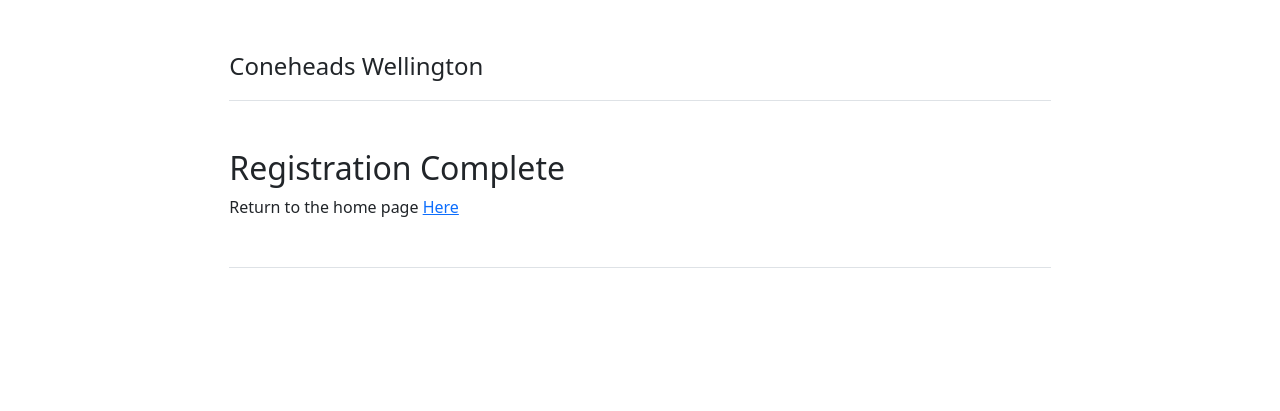
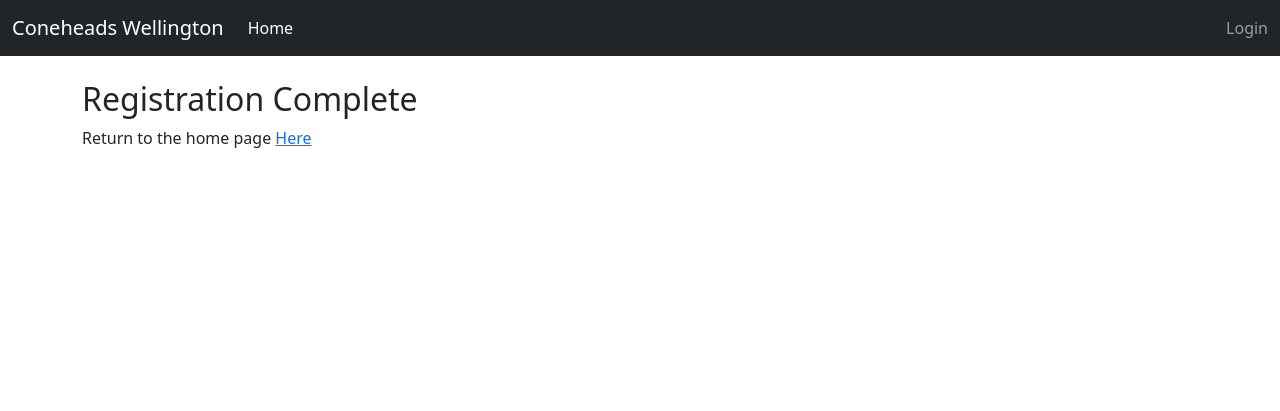
Before and after one commit to xlevus/gymkhana-timer, a Django app: template src/python/gk/rider/templates/django_registration/registration_complete.html in a window 1280 px wide. Shown: the top 411 px of the page. Run offline with Django 3.2, Linux system fonts and the light colour scheme; the template is opened without the code that fills it, so the values that code supplies are empty; some libraries are stand-ins or nearby versions.

Commit message:
Style improvements

```diff
--- a/src/python/gk/leaderboard/models.py
+++ b/src/python/gk/leaderboard/models.py
@@ -26,7 +26,9 @@ class Course(models.Model):
             if rank == 1
         ]
         return (
-            Time.objects.filter(pk__in=ranks).order_by("time_ms").select_related("user")
+            Time.objects.filter(pk__in=ranks)
+            .order_by("time_ms")
+            .select_related("rider")
         )
 
 
@@ -66,4 +68,4 @@ class Time(models.Model):
         millis = self.time_ms % 1000
         seconds = (self.time_ms // 1000) % 60
         minutes = self.time_ms // (1000 * 60)
-        return f"{minutes:02}:{seconds:.0f}.{millis:03}"
+        return f"{minutes:02}:{seconds:02}.{millis:03}"
--- a/src/python/gk/leaderboard/templates/base.html
+++ b/src/python/gk/leaderboard/templates/base.html
@@ -34,27 +34,47 @@
 
 <body>
 
-  <div class="col-lg-8 mx-auto p-3 py-md-5">
-    <header class="d-flex align-items-center pb-3 mb-5 border-bottom">
-      <a href="/" class="d-flex align-items-center text-dark text-decoration-none">
-        <span class="fs-4">Coneheads Wellington</span>
-      </a>
-    </header>
+  <nav class="navbar navbar-expand-md navbar-dark bg-dark mb-4">
+    <div class="container-fluid">
+      <a class="navbar-brand" href="#">Coneheads Wellington</a>
+      <button class="navbar-toggler" type="button" data-bs-toggle="collapse" data-bs-target="#navbarCollapse"
+        aria-controls="navbarCollapse" aria-expanded="false" aria-label="Toggle navigation">
+        <span class="navbar-toggler-icon"></span>
+      </button>
+      <div class="collapse navbar-collapse" id="navbarCollapse">
+        <ul class="navbar-nav me-auto mb-2 mb-md-0">
+          <li class="nav-item">
+            <a class="nav-link active" aria-current="page" href="{% url 'index' %}">Home</a>
+          </li>
+          {% comment %}
+          <li class="nav-item">
+            <a class="nav-link" href="#">Link</a>
+          </li>
+          <li class="nav-item">
+            <a class="nav-link disabled">Disabled</a>
+          </li>
+          {% endcomment %}
+        </ul>
+        <div class="d-flex navbar-text">
+          {% if user.is_authenticated %}
+          {{ user.username }}
+          {% else %}
+          Login
+          {% endif %}
+        </div>
+      </div>
+    </div>
+  </nav>
 
-    <main>
-      {% block main %}{% endblock %}
-    </main>
-
-    <footer class="pt-5 my-5 text-muted border-top">
-    </footer>
-  </div>
+  <main class="container">
+    {% block main %}{% endblock %}
+  </main>
 
 
   <script src="https://cdn.jsdelivr.net/npm/bootstrap@5.1.3/dist/js/bootstrap.bundle.min.js"
     integrity="sha384-ka7Sk0Gln4gmtz2MlQnikT1wXgYsOg+OMhuP+IlRH9sENBO0LRn5q+8nbTov4+1p"
     crossorigin="anonymous"></script>
 
-
 </body>
 
 </html>
```
Also changed, not shown: src/python/gk/leaderboard/templates/index.html (+12 -5 lines).
